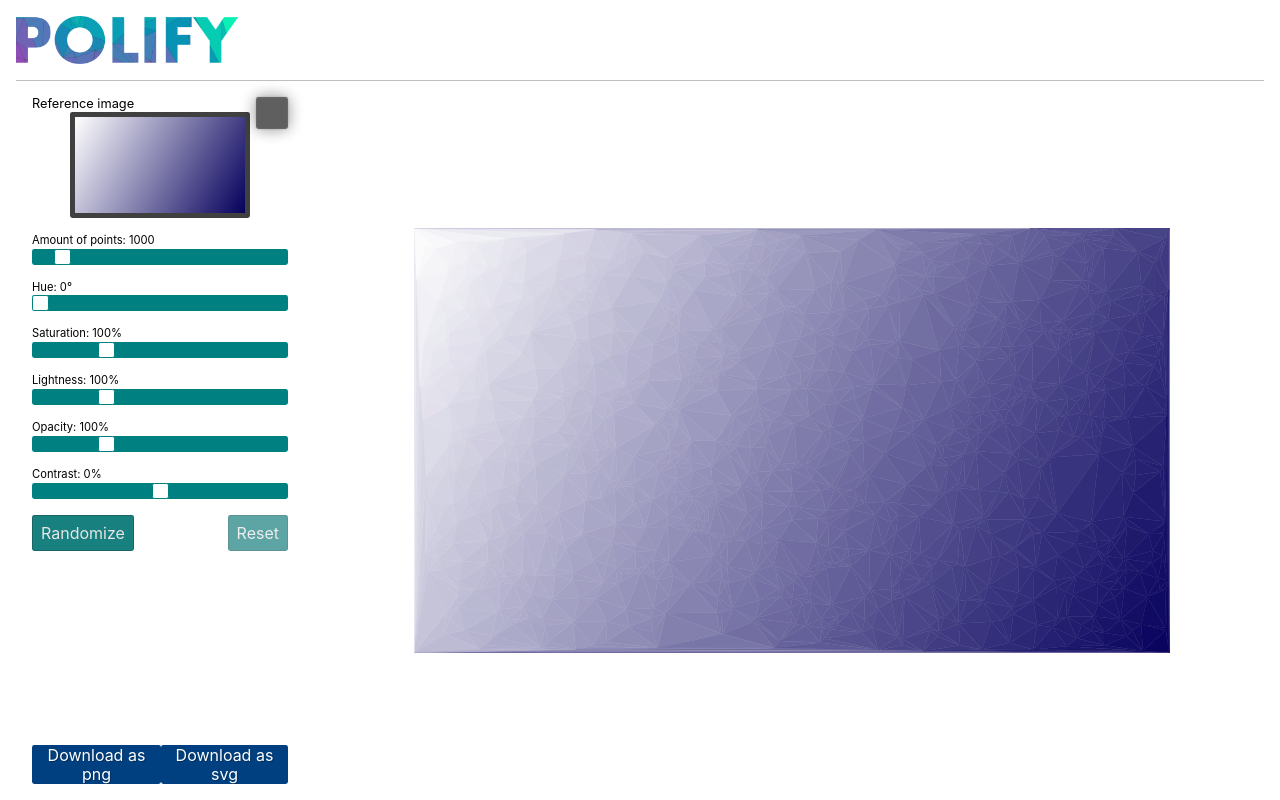
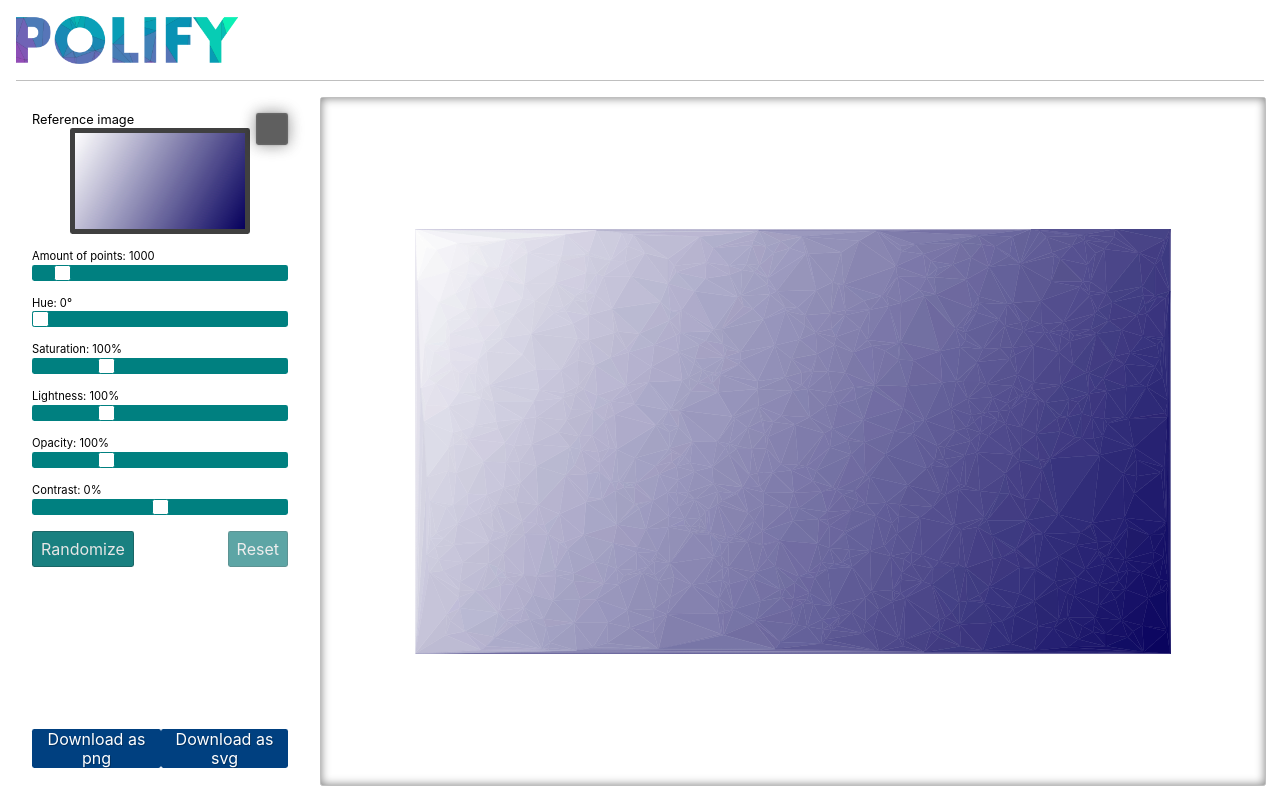
Before and after one commit to Niekes/polify, a Vue app: page / in a window 1280 px wide. Built offline with nearby package versions, Linux system fonts and the light colour scheme; no server answers.

Commit message:
Adjust styling

```diff
--- a/src/views/Home.vue
+++ b/src/views/Home.vue
@@ -449,12 +449,13 @@ export default {
 }
 
 .control {
+    border-radius: $border-radius;
     display: grid;
     gap: $margin-y * 2 0;
     grid-template-areas: "reference-image" "parameters" "download";
     grid-template-columns: 1fr;
     grid-template-rows: min-content 1fr 1fr;
-    padding: 0 $padding-x * 2;
+    padding: $padding-y * 2 $padding-x * 2;
 }
 
 .control__reference-image {
@@ -511,6 +512,7 @@ export default {
     display: flex;
     flex-direction: column;
 
+    /* https://css-tricks.com/styling-cross-browser-compatible-range-inputs-css/ */
     input[type=range].slider {
         -webkit-appearance: none;
         background-color: transparent;
@@ -678,6 +680,9 @@ export default {
 
 .context {
     align-items: center;
+    border: 1px solid $black-25;
+    border-radius: $border-radius;
+    box-shadow: inset 0 0 10px $black-50;
     display: flex;
     grid-area: context;
     height: 100%;
```
